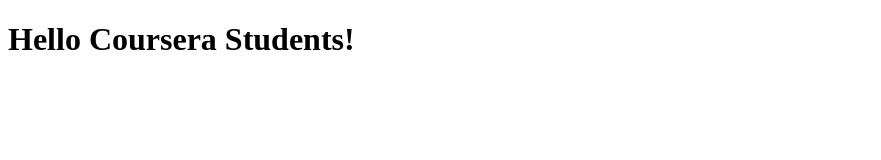
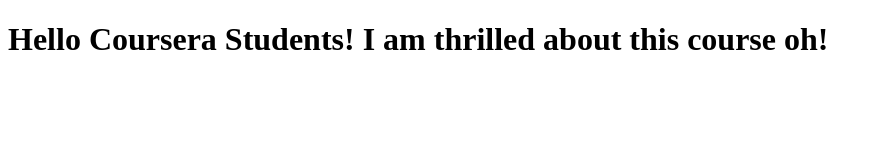
Before and after one commit to Koffigithub7/coursera-test, a plain HTML site: page index.html in a window 1280 px wide. Shown: the whole page, without its empty margins (0-881 px from the left). Drawn offline with Linux system fonts and the light colour scheme.

Commit message:
Next version of webfile.

```diff
--- a/index.html
+++ b/index.html
@@ -7,6 +7,6 @@
     <title>Hello Coursera</title>
 </head>
 <body>
-    <h1>Hello Coursera Students!</h1>
+    <h1>Hello Coursera Students! I am thrilled about this course oh!</h1>
 </body>
 </html>
```
